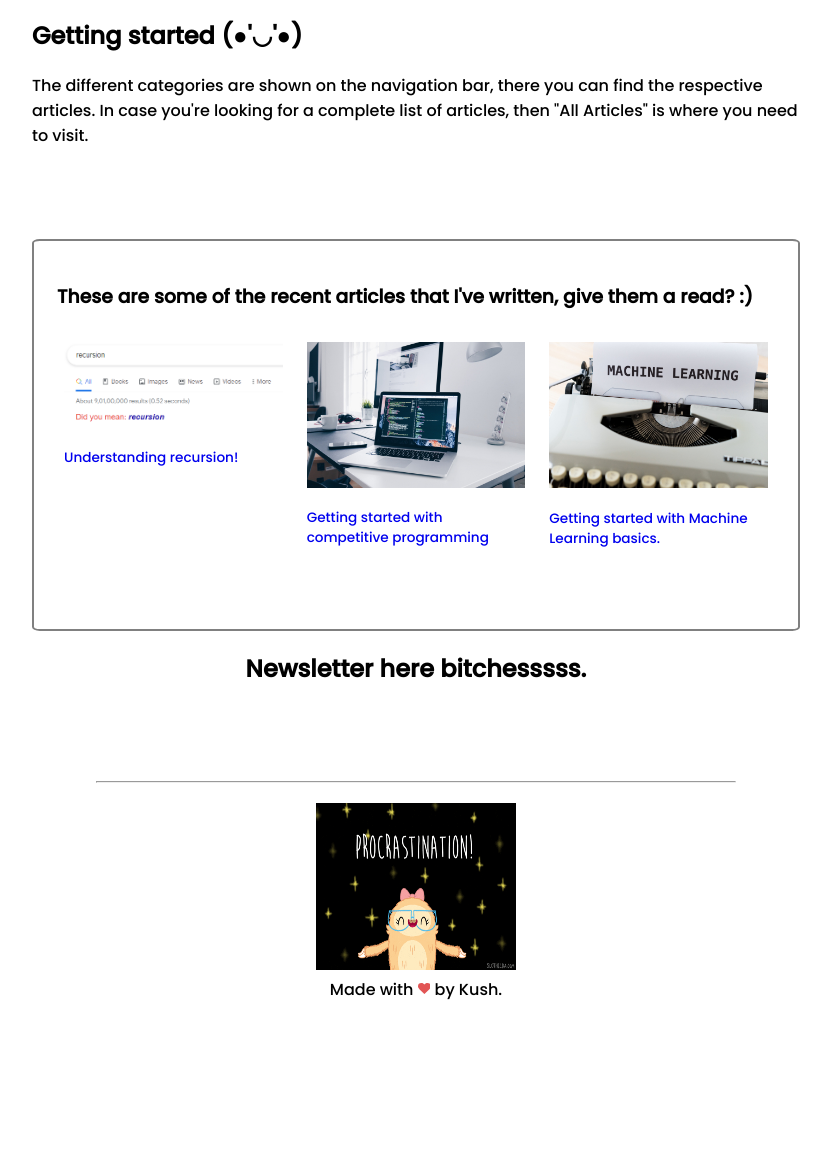
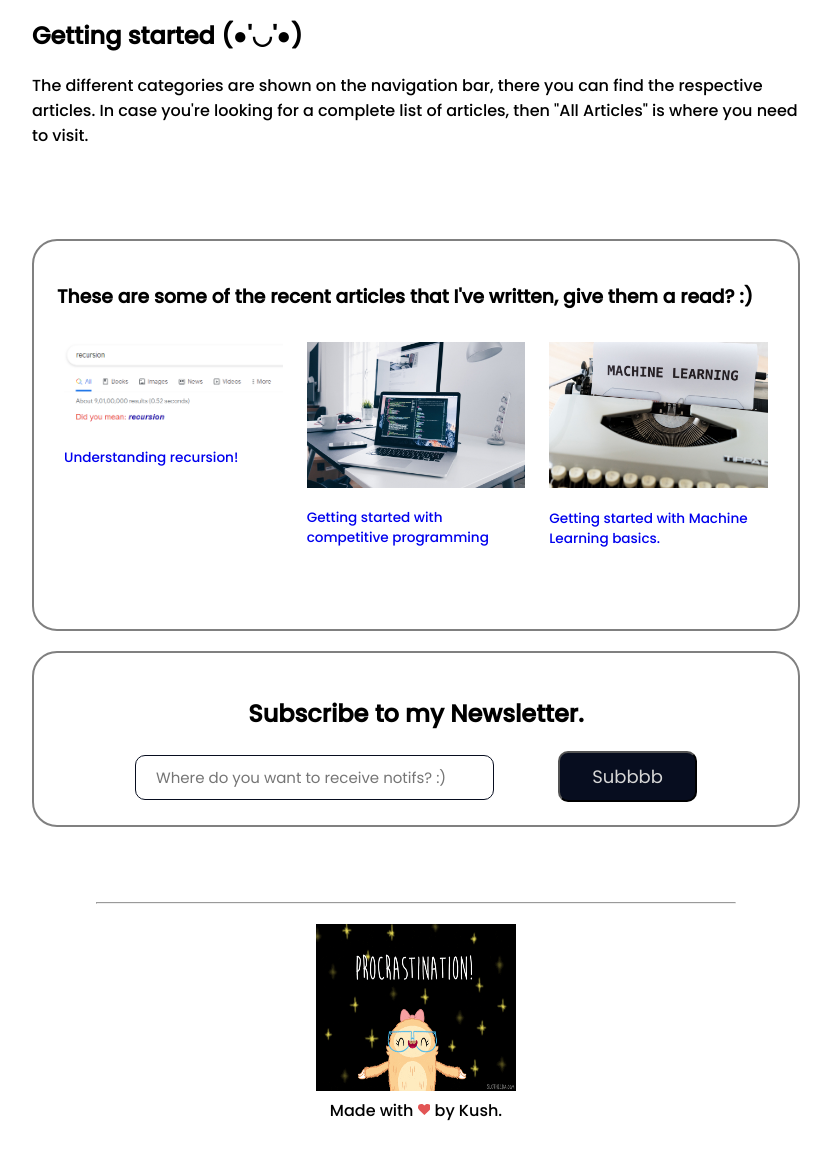
Before and after one commit to kushuu/the-aalsi-blog, a Django app: page / in a window 1280 px wide. Shown: the part 707-1880 px from the top of the page, without its empty margins (224-1055 px from the left). Before the commit the page ends 1707 px from the top, so only its background shows below. Run offline with Django 3.2, Linux system fonts and the light colour scheme; data comes from the database, SQL or seed files in the repository; both versions use the stored data as it was after the commit; some libraries are stand-ins or nearby versions.

Commit message:
customized newsletter

```diff
--- a/home/admin.py
+++ b/home/admin.py
@@ -1,6 +1,7 @@
 from django.contrib import admin
-from .models import Contact, Articles
+from .models import *
 
 # Register your models here.
 admin.site.register(Contact)
 admin.site.register(Articles)
+admin.site.register(Subscriber)
--- a/home/models.py
+++ b/home/models.py
@@ -28,3 +28,9 @@ class Articles(models.Model):
 
     def __str__(self):
         return self.title
+
+class Subscriber(models.Model):
+    email = models.EmailField(max_length=50)
+
+    def __str__(self):
+        return self.email
--- a/home/views.py
+++ b/home/views.py
@@ -1,7 +1,7 @@
 from os import read
-from django.shortcuts import render, HttpResponse
+from django.shortcuts import redirect, render, HttpResponse
 from django.http import JsonResponse
-from home.models import Contact, Articles
+from home.models import *
 from datetime import datetime
 import json, urllib, re, bs4
 
@@ -11,14 +11,21 @@ WPM = 200
 WORD_LENGTH = 5
 
 def index(request):
-    articles = Articles.objects.order_by('-date_added')
-    articles = articles[:5]
-    print(type(articles))
-    ctx = {
-        'articles' : articles,
-        'title' : "Home"
-    }
-    return render(request, 'index.html', context=ctx)
+    if request.method == 'POST':
+        email = request.POST['email_aalsi']
+        print(email)
+        subscriber, _ = Subscriber.objects.get_or_create(email=email)
+        subscriber.save()
+
+        return redirect('home')
+    else:
+        articles = Articles.objects.order_by('-date_added')
+        articles = articles[:5]
+        ctx = {
+            'articles' : articles,
+            'title' : "Home"
+        }
+        return render(request, 'index.html', context=ctx)
 
 def contact(request):
     if request.method == 'POST':
--- a/static/styles.css
+++ b/static/styles.css
@@ -25,6 +25,24 @@
     --normal-font-size: 1rem;
     --small-font-size: .875rem;
   }
+}
+
+/* width */
+::-webkit-scrollbar {
+  width: 10px;
+  height: 10px;
+}
+
+/* Track */
+::-webkit-scrollbar-track {
+  box-shadow: inset 0 0 5px grey;
+  border-radius: 10px;
+}
+
+/* Handle */
+::-webkit-scrollbar-thumb {
+  background: var(--dark-color);
+  border-radius: 10px;
 }
 
 /*===== BASE =====*/
@@ -528,12 +546,19 @@ footer {
   font-size: 85%;
 }
 
+#recent_arts {
+  &::-webkit-scrollbar {
+    width: 0.5em;
+    height: 0.5em;
+  }
+}
+
 .container {
   border: gray;
   border-style:solid;
   padding: 3%;
   border-width: 0.15rem;
-  border-radius: 1%;
+  border-radius: 25px;
 }
 
 .card_date {
@@ -598,6 +623,39 @@ footer {
   background: #ffd166;
   animation: bounce 1000ms infinite;
   animation-delay: 400ms;
+}
+
+.newsletter {
+  border: gray;
+  border-style:solid;
+  padding: 3%;
+  border-width: 0.15rem;
+  border-radius: 25px;
+  margin-top: 20px;
+  align-items: center;
+  text-align: center;
+}
+
+#email_newsletter {
+  border: #070D1F;
+  border-style: solid;
+  border-width: 0.1rem;
+  border-radius: 10px;
+  padding: 10px 20px;
+  width: 50%;
+  font-size: 15px;
+  margin-right: 30px;
+  font-family: var(--body-font);
+}
+
+#newsletter_sub {
+  font-family: var(--body-font);
+  background-color: var(--dark-color);
+  padding: 10px 32px;
+  color :rgb(214, 214, 214);
+  border-radius: 10px;
+  margin-left: 30px;
+  font-size: 18px;
 }
 
 @keyframes bounce {
--- a/templates/index.html
+++ b/templates/index.html
@@ -6,7 +6,7 @@
 
 {% block content %}
 
-<div class="preloader">
+<!-- <div class="preloader">
     <div class="backdrop"></div>
 
     <div class="dots-container">
@@ -18,7 +18,7 @@
     <div class="preloader-text">
         What time is it? 🥱
     </div>
-</div>
+</div> -->
 
 
 <h2>What is this blog about?</h2>
@@ -35,7 +35,7 @@
 
 <br><br><br>
 
-<div class="container">
+<div class="container" id = "recent_arts">
     <h3>These are some of the recent articles that I've written, give them a read? :)</h3>
     <div class="row">
         {% for art in articles %}
@@ -49,6 +49,12 @@
     </div>
 </div>
 
-<h2><center>Newsletter here bitchesssss.</center></h2>
-
+<div class="newsletter">
+    <h2><center>Subscribe to my Newsletter.</center></h2>
+    <form action={% url 'home' %} method="POST">
+        {% csrf_token %}
+        <input id = "email_newsletter" type="text" name="email_aalsi" placeholder="Where do you want to receive notifs? :)">
+        <input id = "newsletter_sub" type="submit" value="Subbbb">
+    </form>
+</div>
 {% endblock content %}
```
Also changed, not shown: db.sqlite3, home/migrations/0010_subscriber.py (added).
